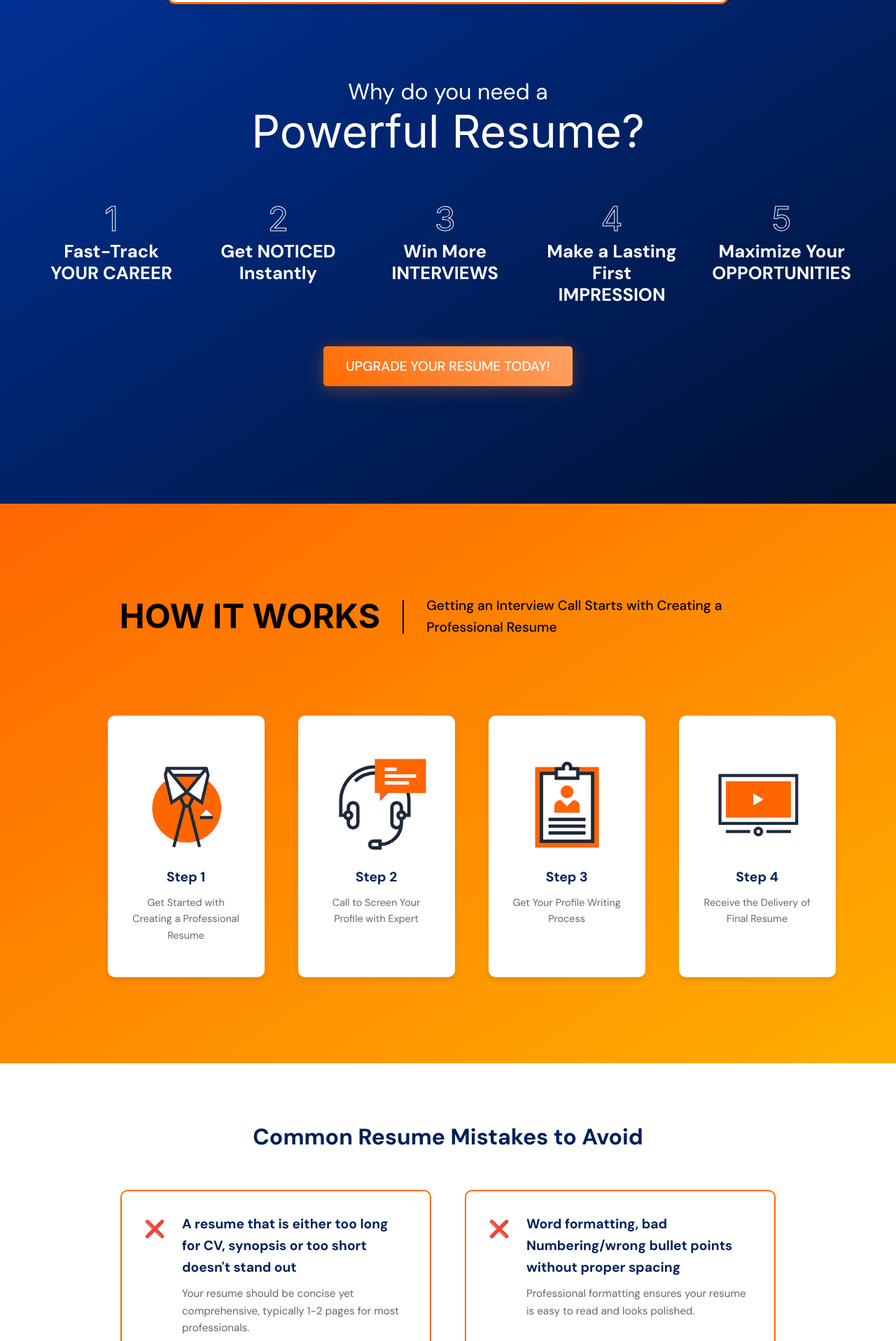
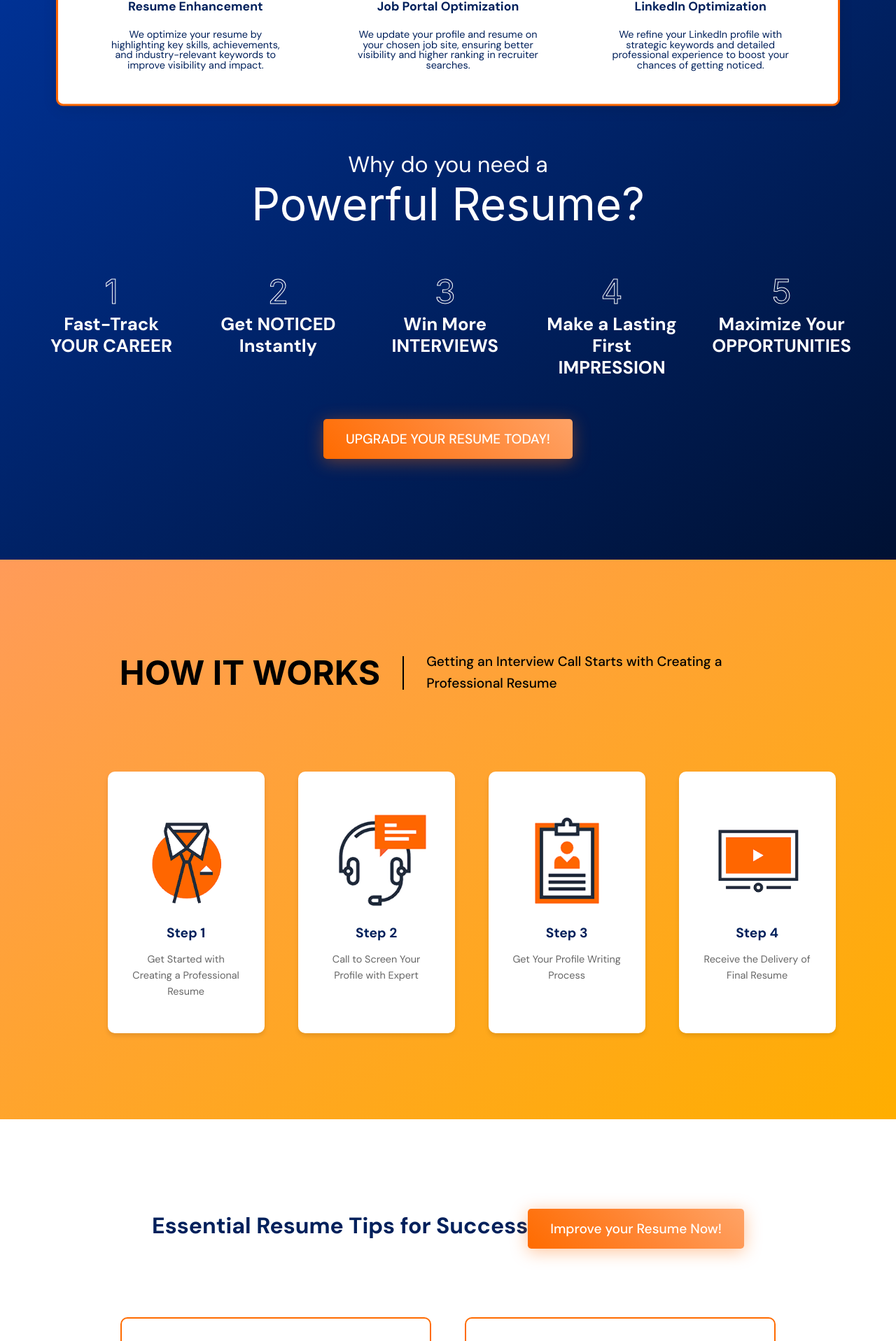
Before and after one commit to ElviinThomasEldho/MyBigBreak, a React (Vite) app: page / in a window 1280 px wide. Shown: the part 880-2797 px from the top of the page at 70% size. Built offline with nearby package versions, Linux system fonts and the light colour scheme; a web font is replaced by a local one.

Commit message:
content modification

```diff
--- a/src/components/LandingPage.jsx
+++ b/src/components/LandingPage.jsx
@@ -1,7 +1,7 @@
 import React from 'react';
 import HeroSection from './sections/HeroSection';
 import WhyResumeSection from './sections/WhyResumeSection';
-import CommonMistakesSection from './sections/CommonMistakesSection';
+import ResumeTipsSection from './sections/ResumeTipsSection';
 import HowItWorksSection from './sections/HowItWorksSection';
 import TestimonialsSection from './sections/TestimonialsSection';
 import FaqSection from './sections/FaqSection';
@@ -26,8 +26,8 @@ const LandingPage = () => {
         <section id="how-it-works">
           <HowItWorksSection />
         </section>
-        <section id="common-mistakes">
-          <CommonMistakesSection />
+        <section id="resume-tips">
+          <ResumeTipsSection />
         </section>
         <section id="testimonials">
           <TestimonialsSection />
--- a/src/components/sections/CommonMistakesSection.jsx
+++ /dev/null
@@ -1,58 +0,0 @@
-import React from 'react';
-import '../../styles.css';
-
-const mistakes = [
-  {
-    icon: "❌",
-    title: "A resume that is either too long for CV, synopsis or too short doesn't stand out",
-    description: "Your resume should be concise yet comprehensive, typically 1-2 pages for most professionals."
-  },
-  {
-    icon: "❌",
-    title: "Word formatting, bad Numbering/wrong bullet points without proper spacing",
-    description: "Professional formatting ensures your resume is easy to read and looks polished."
-  },
-  {
-    icon: "❌",
-    title: "Outdated layouts, no mistakes family, or too many colors used",
-    description: "Modern, clean designs with appropriate font choices make your resume stand out positively."
-  },
-  {
-    icon: "❌",
-    title: "Typos, incorrect punctuation marks, and grammatical mistakes",
-    description: "Error-free content is crucial for making a strong first impression."
-  },
-  {
-    icon: "❌",
-    title: "Not providing an email phone number",
-    description: "Clear contact information is essential for potential employers to reach you."
-  },
-  {
-    icon: "❌",
-    title: "Writing salary job instead of managing job successfully",
-    description: "Focus on achievements and impact rather than basic job responsibilities."
-  }
-];
-
-const CommonMistakesSection = () => {
-  return (
-    <section className="common-mistakes-container">
-      <h2 className="common-mistakes-title">Common Resume Mistakes to Avoid</h2>
-      <div className="mistakes-grid">
-        {mistakes.map((mistake, index) => (
-          <div key={index} className="mistake-card">
-            <div className="mistake-icon">
-              <span role="img" aria-label="mistake">{mistake.icon}</span>
-            </div>
-            <div className="mistake-content">
-              <h3 className="mistake-title">{mistake.title}</h3>
-              <p className="mistake-description">{mistake.description}</p>
-            </div>
-          </div>
-        ))}
-      </div>
-    </section>
-  );
-};
-
-export default CommonMistakesSection;
--- a/src/components/sections/HeroSection.jsx
+++ b/src/components/sections/HeroSection.jsx
@@ -5,15 +5,18 @@ import "../../styles.css";
 const services = [
   {
     img: "/src/img/service1.svg",
-    name: "Resume",
+    name: "Resume Enhancement",
+    desc: "We optimize your resume by highlighting key skills, achievements, and industry-relevant keywords to improve visibility and impact.",
   },
   {
     img: "/src/img/service2.svg",
-    name: "Job Profile",
+    name: "Job Portal Optimization",
+    desc: "We update your profile and resume on your chosen job site, ensuring better visibility and higher ranking in recruiter searches.",
   },
   {
     img: "/src/img/service3.svg",
-    name: "LinkedIn Profile",
+    name: "LinkedIn Optimization",
+    desc: "We refine your LinkedIn profile with strategic keywords and detailed professional experience to boost your chances of getting noticed.",
   },
 ];
 
@@ -58,7 +61,8 @@ const HeroSection = () => {
                 src={service.img}
                 alt={service.name}
               />
-              <p>{service.name}</p>
+              <p className="service-name">{service.name}</p>
+              <p className="service-desc">{service.desc}</p>
             </div>
           ))}
         </div>
--- a/src/components/sections/Navbar.jsx
+++ b/src/components/sections/Navbar.jsx
@@ -20,7 +20,7 @@ const Navbar = () => {
     // { name: 'Services', to: 'services' },
     { name: 'Why Resume', to: 'why-resume' },
     { name: 'How It Works', to: 'how-it-works' },
-    { name: 'Common Mistakes', to: 'common-mistakes' },
+    { name: 'Tips', to: 'resume-tips' },
     { name: 'Testimonials', to: 'testimonials' },
     { name: 'FAQ', to: 'faq' },
   ];
--- /dev/null
+++ b/src/components/sections/ResumeTipsSection.jsx
@@ -0,0 +1,74 @@
+import React from "react";
+import "../../styles.css";
+import { useModal } from "../../context/ModalContext";
+
+const resumeTips = [
+  {
+    icon: "✅",
+    title: "Craft a Strong Professional Summary",
+    description:
+      "Highlight key skills and industry keywords to make a great first impression.",
+  },
+  {
+    icon: "✅",
+    title: "Showcase Your Impact",
+    description:
+      "Use quantifiable achievements to demonstrate your contributions.",
+  },
+  {
+    icon: "✅",
+    title: "Certifications & Projects Matter",
+    description: "Highlight relevant certifications, awards, and key projects.",
+  },
+  {
+    icon: "✅",
+    title: "Differentiate Skills & Competencies",
+    description:
+      "List both technical skills and behavioral competencies clearly.",
+  },
+  {
+    icon: "✅",
+    title: "Make Career Trajectory Clear",
+    description: "Use visual elements to showcase your professional growth.",
+  },
+  {
+    icon: "✅",
+    title: "Focus on Work Experience",
+    description:
+      "Highlight results-driven experiences rather than just job duties.",
+  },
+];
+
+const ResumeTipsSection = () => {
+  const { openModal } = useModal();
+
+  return (
+    <section className="resume-tips-container">
+      <h2 className="resume-tips-title">
+        Essential Resume Tips for Success
+        <button className="cta-button" onClick={openModal}>
+          {" "}
+          Improve your Resume Now!
+        </button>
+      </h2>
+
+      <div className="tips-grid">
+        {resumeTips.map((tip, index) => (
+          <div key={index} className="tip-card">
+            <div className="tip-icon">
+              <span role="img" aria-label="tip">
+                {tip.icon}
+              </span>
+            </div>
+            <div className="tip-content">
+              <h3 className="tip-title">{tip.title}</h3>
+              <p className="tip-description">{tip.description}</p>
+            </div>
+          </div>
+        ))}
+      </div>
+    </section>
+  );
+};
+
+export default ResumeTipsSection;
--- a/src/styles.css
+++ b/src/styles.css
@@ -122,15 +122,15 @@ html {
     font-size: var(--font-size-base);
   }
 
-  .mistakes-grid {
+  .tips-grid {
     grid-template-columns: 1fr;
   }
 
-  .mistake-title {
+  .tip-title {
     font-size: var(--font-size-lg);
   }
 
-  .mistake-description {
+  .tip-description {
     font-size: var(--font-size-base);
   }
 }
@@ -224,11 +224,11 @@ html {
     font-size: var(--font-size-base);
   }
 
-  .mistake-title {
+  .tip-title {
     font-size: var(--font-size-lg);
   }
 
-  .mistake-description {
+  .tip-description {
     font-size: var(--font-size-base);
   }
 
@@ -472,7 +472,7 @@ button {
   position: absolute;
   bottom: 0;
   left: 50%;
-  transform: translateX(-50%) translateY(50%);
+  transform: translateX(-50%) translateY(80%);
   display: flex;
   flex-direction: column;
   justify-content: center;
@@ -485,7 +485,7 @@ button {
   box-shadow: 0 4px 20px rgba(0, 0, 0, 0.1);
   z-index: 10;
   width: 90%;
-  max-width: 50rem;
+  max-width: 70rem;
   border: 3px solid #ff6600;
 }
 
@@ -506,6 +506,7 @@ button {
   grid-template-columns: repeat(3, 1fr);
   justify-content: center;
   gap: var(--spacing-lg);
+  padding: var(--spacing-sm);
 }
 
 .service-item {
@@ -517,16 +518,26 @@ button {
 }
 
 .service-item img {
-  width: 3.125rem;
-  height: 3.125rem;
+  width: 4rem;
+  aspect-ratio: 1/1;
   filter: none;
 }
 
-.service-item p {
+.service-item .service-name {
   font-size: 1.1rem;
+  font-weight: bold;
+  line-height: 1;
   margin: 0;
   color: #00205b;
-  font-weight: 500;
+  text-align: center;
+}
+
+.service-item .service-desc {
+  font-size: 0.9rem;
+  line-height: 1;
+  margin: 0;
+  color: #00205b;
+  text-align: center;
 }
 
 /* Testimonials Section */
@@ -664,10 +675,23 @@ button {
   box-shadow: 0 15px 45px 0 rgba(0, 0, 0, 0.2);
 }
 
+.stars-container {
+  display: flex;
+  justify-content: space-between;
+  align-items: center;
+  gap: var(--spacing-md);
+  margin-bottom: var(--spacing-md);
+}
+
+.stars-container p {
+  display: flex;
+  gap: 5px;
+  align-items: center;
+}
+
 .stars {
   color: #ffb800;
   font-size: 1.2rem;
-  margin-bottom: var(--spacing-md);
   text-shadow: 0 0 10px rgba(255, 184, 0, 0.3);
 }
 
@@ -976,6 +1000,7 @@ button {
 /* Why Resume Section */
 .why-resume-container {
   padding: var(--spacing-3xl) var(--spacing-lg);
+  padding-top: 25vh;
   text-align: center;
   color: white;
   background: linear-gradient(to bottom right, #003399, #001133);
@@ -1004,7 +1029,6 @@ button {
   padding: 0 var(--spacing-lg);
   width: 100%;
   /* max-width: 75rem; */
-
 }
 
 .reasons-grid .serif {
@@ -1048,7 +1072,7 @@ button {
 
 /* How It Works Section */
 .how-it-works-container {
-  background: linear-gradient(to bottom right, #ff6600, #ffae00);
+  background: linear-gradient(to bottom right, #ff9b59, #ffae00);
   padding: var(--spacing-3xl) var(--spacing-lg);
   color: black;
   min-height: 100vh;
@@ -1136,19 +1160,19 @@ button {
 }
 
 /* Common Mistakes Section */
-.common-mistakes-container {
+.resume-tips-container {
   padding: 80px 0;
   background-color: white;
 }
 
-.common-mistakes-title {
+.resume-tips-title {
   color: #00205b;
   text-align: center;
   font-size: 2rem;
   margin-bottom: 50px;
 }
 
-.mistakes-grid {
+.tips-grid {
   display: grid;
   grid-template-columns: repeat(2, 1fr);
   gap: var(--spacing-xl);
@@ -1160,43 +1184,44 @@ button {
 }
 
 @media (max-width: 768px) {
-  .mistakes-grid {
+  .tips-grid {
     grid-template-columns: 1fr;
   }
 }
 
-.mistake-card {
+.tip-card {
   background: #fff;
   border: 2px solid #ff6b00;
   border-radius: 0.625rem;
   padding: var(--spacing-lg);
   display: flex;
-  align-items: flex-start;
+  align-items: center;
   gap: var(--spacing-md);
   transition: background-color 0.3s ease;
 }
 
-.mistake-card:hover {
+.tip-card:hover {
   background: #fff5eb;
 }
 
-.mistake-icon {
+.tip-icon {
   color: #ff6b00;
-  font-size: 1.5rem;
+  font-size: 2.5rem;
   padding-top: 3px;
 }
 
-.mistake-content {
+.tip-content {
   flex: 1;
 }
 
-.mistake-title {
+.tip-title {
   color: #00205b;
   font-size: 1.2rem;
+  line-height: 1;
   margin-bottom: 10px;
 }
 
-.mistake-description {
+.tip-description {
   color: #666;
   font-size: 0.95rem;
   line-height: 1.6;
@@ -1230,6 +1255,7 @@ button {
     position: relative;
     z-index: 3;
     padding: 30px;
+    height: 100%;
   }
 
   .hero-image {
@@ -1282,24 +1308,28 @@ button {
   .services-overview {
     position: absolute;
     /* margin: var(--spacing-xl) auto; */
-    width: 80vw;
+    width: 90vw;
     /* max-width: 40rem; */
     z-index: 3;
 
     /* display: none; */
     margin: 0;
-    padding: var(--spacing-lg);
-    width: 90vw;
-    transform: translateX(-50%);
-
+    /* padding: var(--spacing-lg); */
+    transform: translateX(-50%) translateY(10%);
   }
 
   .service-item {
     padding: var(--spacing-xs) var(--spacing-sm);
   }
 
-  .service-item p {
-    font-size: 1rem;
+  .service-item .service-name {
+    font-size: 0.8rem;
+  }
+
+  .service-item .service-desc {
+    font-size: 0.8rem;
+    line-height: 1;
+    display: none;
   }
 
   .logo-image {
@@ -1313,9 +1343,6 @@ button {
     font-size: 1.5rem;
   }
 
-  .services-overview {
-  }
-
   .services-overview h4 {
     padding: 0.3rem 2rem;
     font-size: 1.1rem;
@@ -1331,6 +1358,7 @@ button {
 
   .why-resume-container {
     width: 100vw;
+    padding-block: var(--spacing-2xl) var(--spacing-xs);
   }
 
   .why-resume-title {
@@ -1373,21 +1401,21 @@ button {
     font-weight: normal;
   }
 
-  .common-mistakes-container {
+  .resume-tips-container {
     width: 100vw;
   }
 
-  .common-mistakes-title {
+  .resume-tips-title {
     font-size: 3rem;
     line-height: 1;
   }
 
-  .mistake-title {
+  .tip-title {
     font-size: 1.3rem;
     line-height: 1.2;
   }
 
-  .mistake-description {
+  .tip-description {
     font-size: 1.1rem;
     line-height: 1.2;
   }
@@ -1562,12 +1590,12 @@ button {
 }
 
 .navbar-logo .logo-image {
+  height: 5rem;
+  transition: all 0.3s ease;
+}
+
+.navbar.scrolled .logo-image {
   height: 3rem;
-  transition: all 0.3s ease;
-}
-
-.navbar.scrolled .logo-image {
-  height: 2.5rem;
 }
 
 .navbar-links {
@@ -1587,7 +1615,7 @@ button {
 }
 
 .nav-link::after {
-  content: '';
+  content: "";
   position: absolute;
   bottom: -4px;
   left: 0;
@@ -1927,7 +1955,11 @@ button {
   left: 0;
   right: 0;
   bottom: 0;
-  background: radial-gradient(circle at 50% 50%, rgba(255, 107, 0, 0.1), transparent 60%);
+  background: radial-gradient(
+    circle at 50% 50%,
+    rgba(255, 107, 0, 0.1),
+    transparent 60%
+  );
   z-index: 1;
 }
 
```
Also changed, not shown: src/components/HeroSection.jsx (deleted, +0 -47 lines), src/components/Modal.jsx (+23 -9 lines), src/components/sections/TestimonialsSection.jsx (+44 -32 lines), src/components/sections/WhyResumeSection.jsx (+4 -4 lines).
